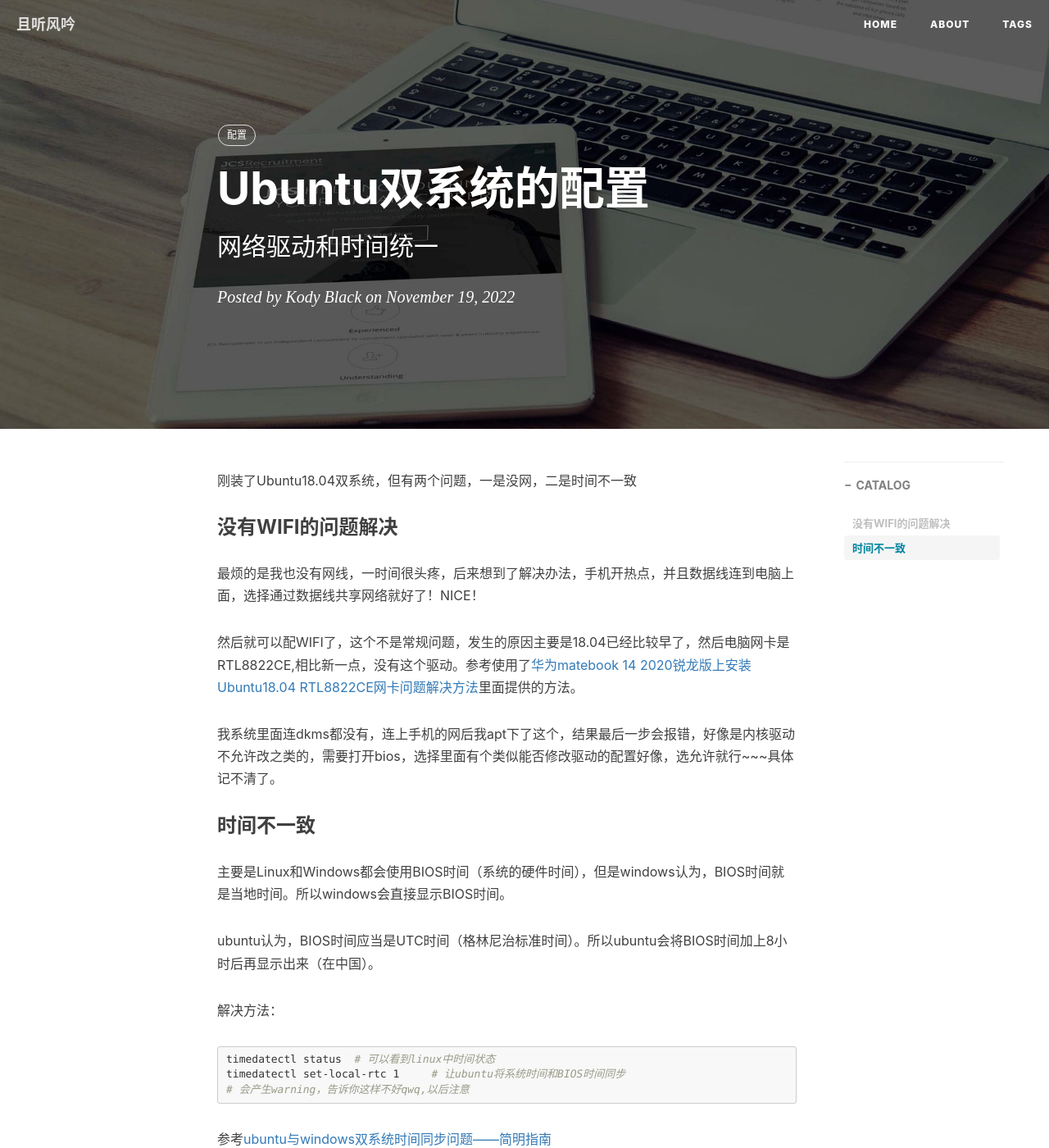
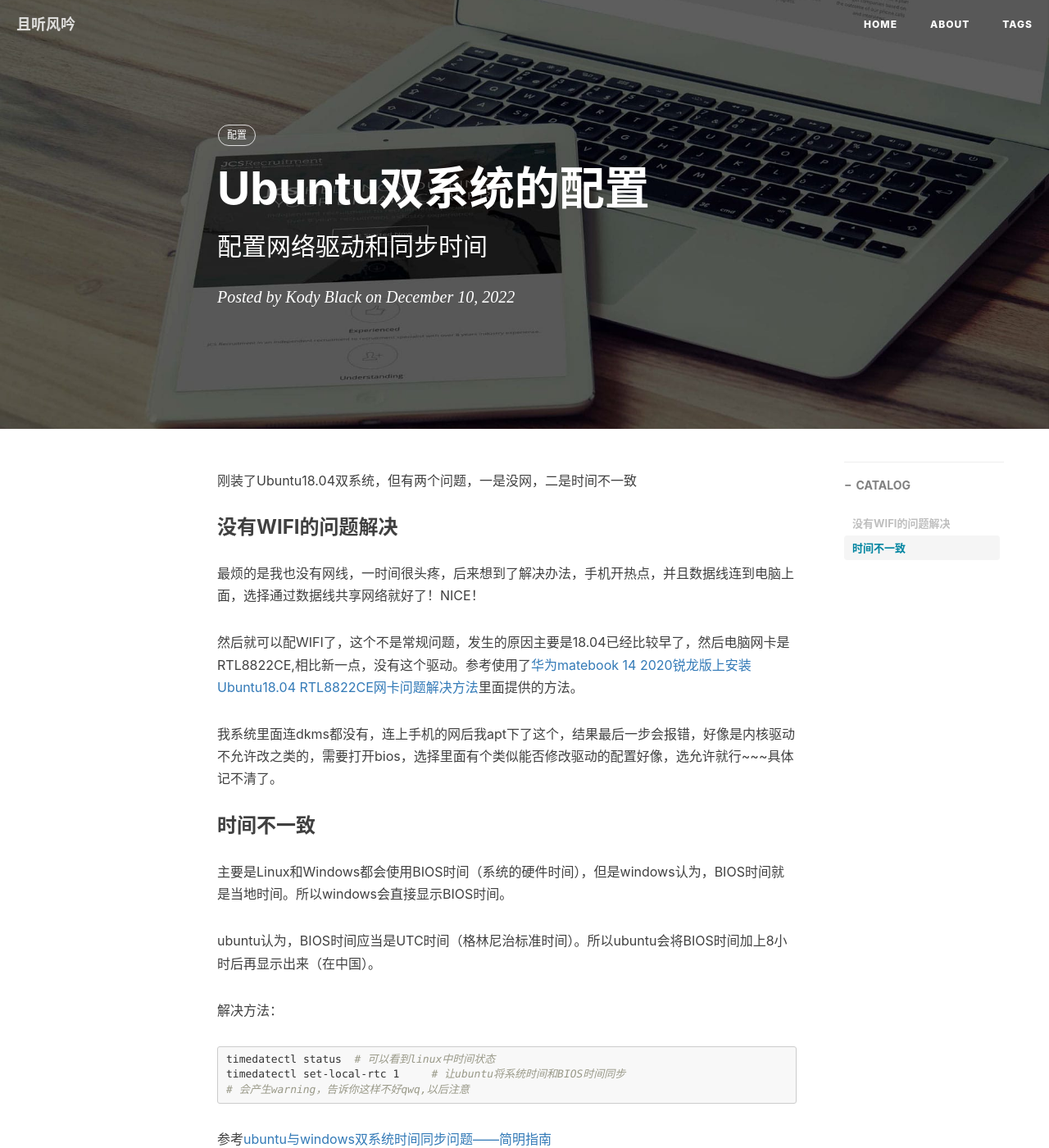
Before and after one commit to kody-black/oldblog, a Jekyll site: the page built from _posts/2022-12-10-Ubuntu双系统的配置.md, in a window 1280 px wide and 1400 px high. Shown: the whole window at 82% size. Built offline with Jekyll 4.4.1, drawn with Linux system fonts in a browser that asks for light colours; nearby versions of some CDN libraries; comment, search, counter and statistics services are not loaded; some of the changed text lies outside the part shown.

Commit message:
Ubuntu双系统

```diff
--- a/_posts/2022-12-10-Ubuntu双系统的配置.md
+++ b/_posts/2022-12-10-Ubuntu双系统的配置.md
@@ -1,8 +1,8 @@
 ---
 layout:     post
 title:      Ubuntu双系统的配置
-subtitle:   网络驱动和时间统一
-date:       2022-11-19
+subtitle:   配置网络驱动和同步时间
+date:       2022-12-10
 author:     Kody Black
 header-img: img/post-bg-normal.jpg
 catalog: true
```
